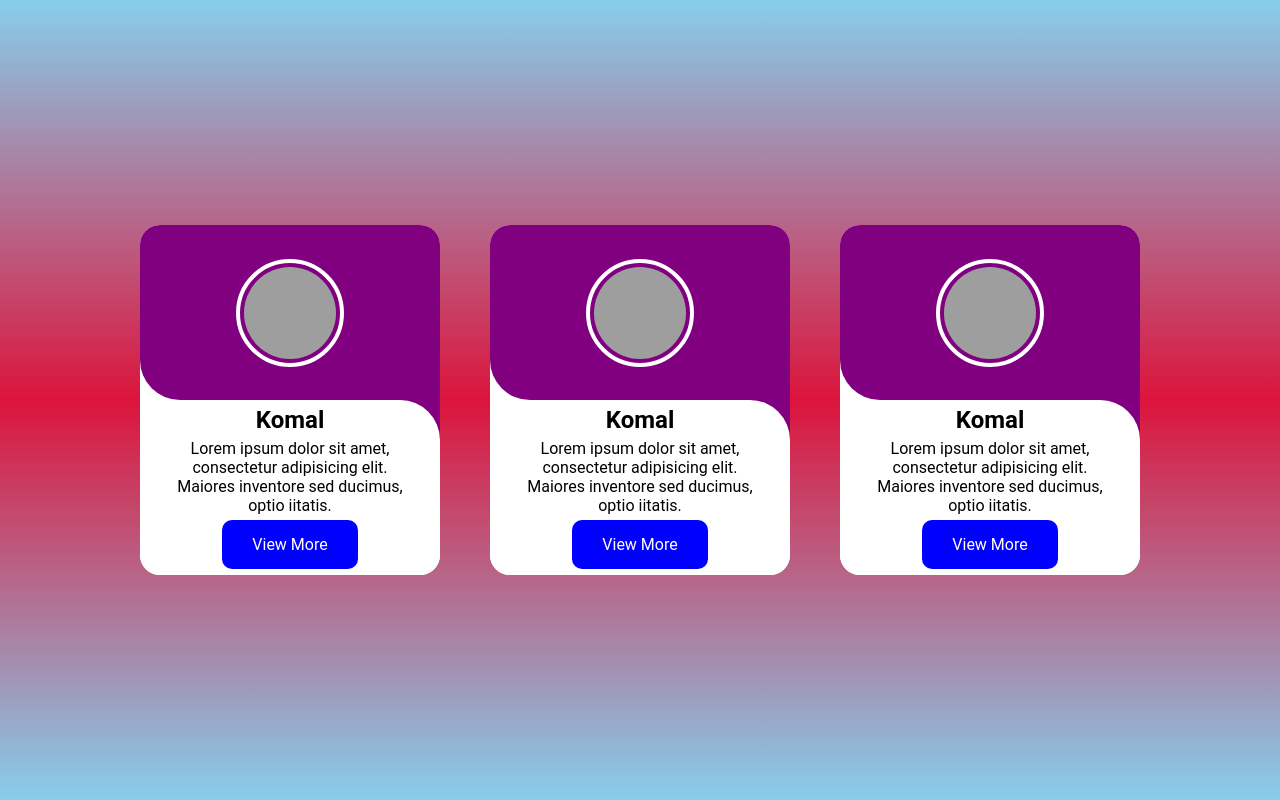
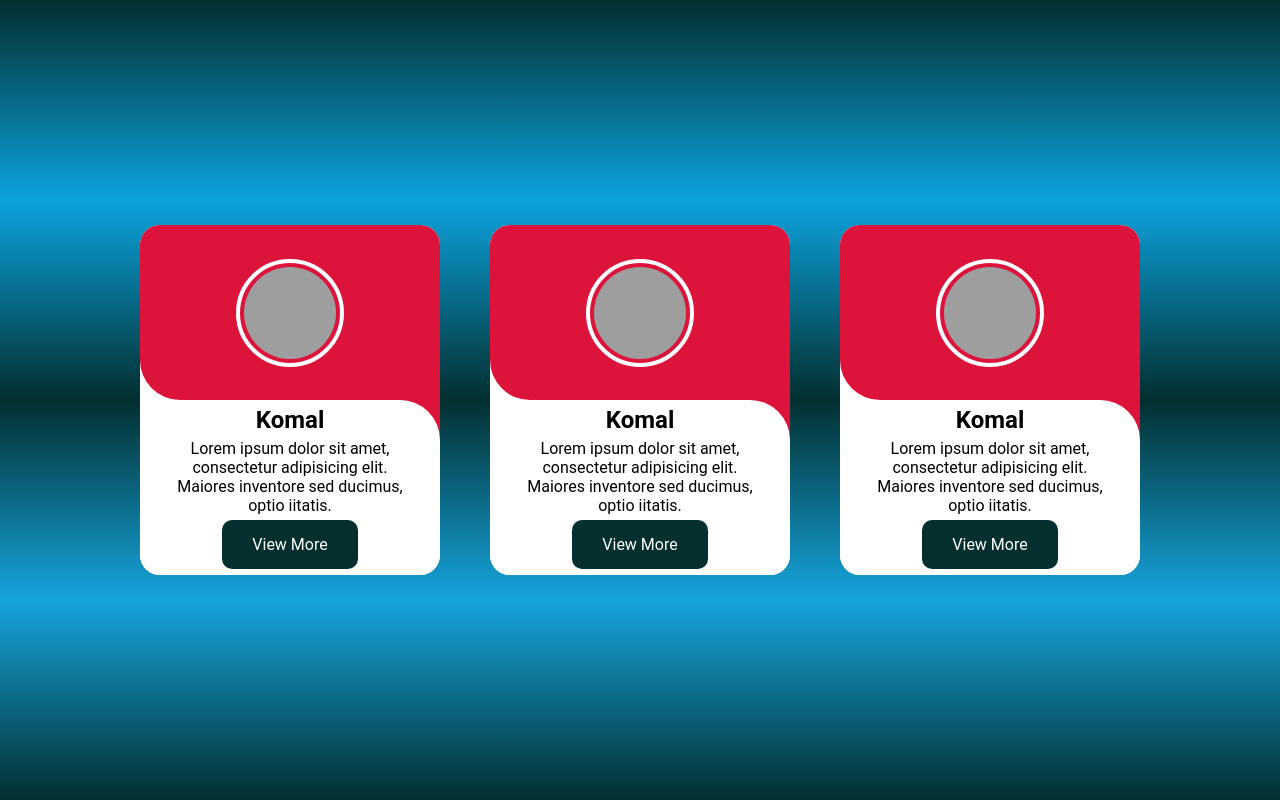
Before and after one commit to Komalmalkani/CSS-Projects, a plain HTML site: page card one/index.html in a window 1280 px wide. Drawn offline with Linux system fonts and the light colour scheme; grey boxes are pictures that could not be loaded.

Commit message:
new changes

```diff
--- a/card one/style.css
+++ b/card one/style.css
@@ -11,7 +11,7 @@ body {
     justify-content: center;
     align-items: center;
     gap: 50px;
-    background-image: linear-gradient(to bottom, skyblue,crimson,skyblue);
+    background-image: linear-gradient(to bottom,rgb(3, 47, 47), rgb(12, 163, 223),rgb(3, 47, 47),rgb(22, 165, 222),rgb(3, 47, 47));
 }
 
 .box {
@@ -28,7 +28,7 @@ body {
 .box .upper {
     width: 100%;
     height: 50%;
-    background-color: purple;
+    background-color: crimson;
     position: absolute;
     border-bottom-left-radius: 40px;
     display: flex;
@@ -39,7 +39,7 @@ body {
 .box .upper img {
     width: 100px;
     height: 100px;
-    border: 4px solid purple;
+    border: 4px solid crimson;
     outline: 4px solid white;
     border-radius: 50%;
     object-fit: cover;
@@ -71,7 +71,7 @@ body {
 
 .lower a {
     text-decoration: none;
-    background-color: blue;
+    background-color:rgb(3, 47, 47);
     padding: 15px 30px;
     color: white;
     text-transform: capitalize;
@@ -81,7 +81,7 @@ body {
 .box .dot {
     height: 100px;
     width: 100px;
-    background-color: purple;
+    background-color:crimson;
     position: absolute;
     right: 0;
     top: 50%;
```
